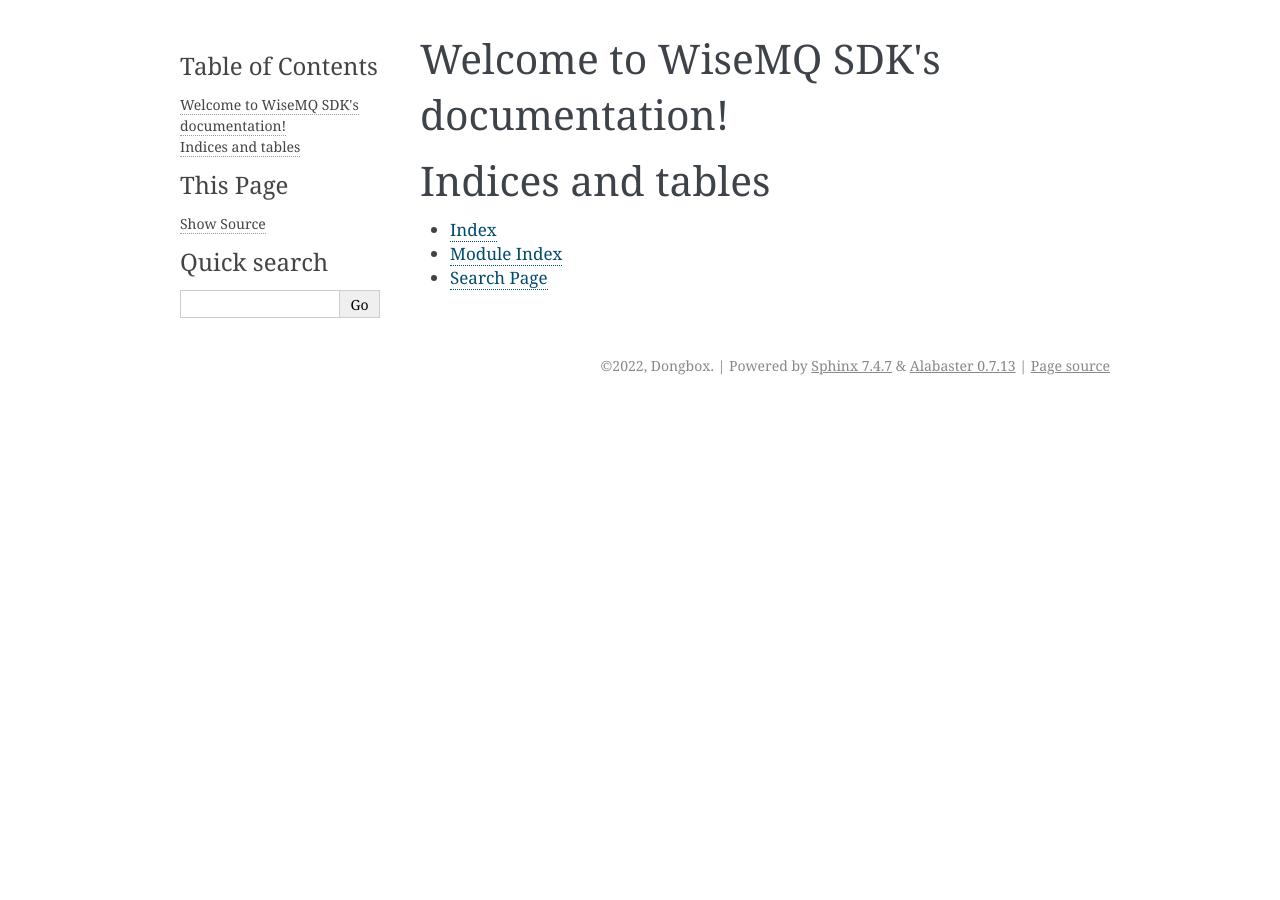
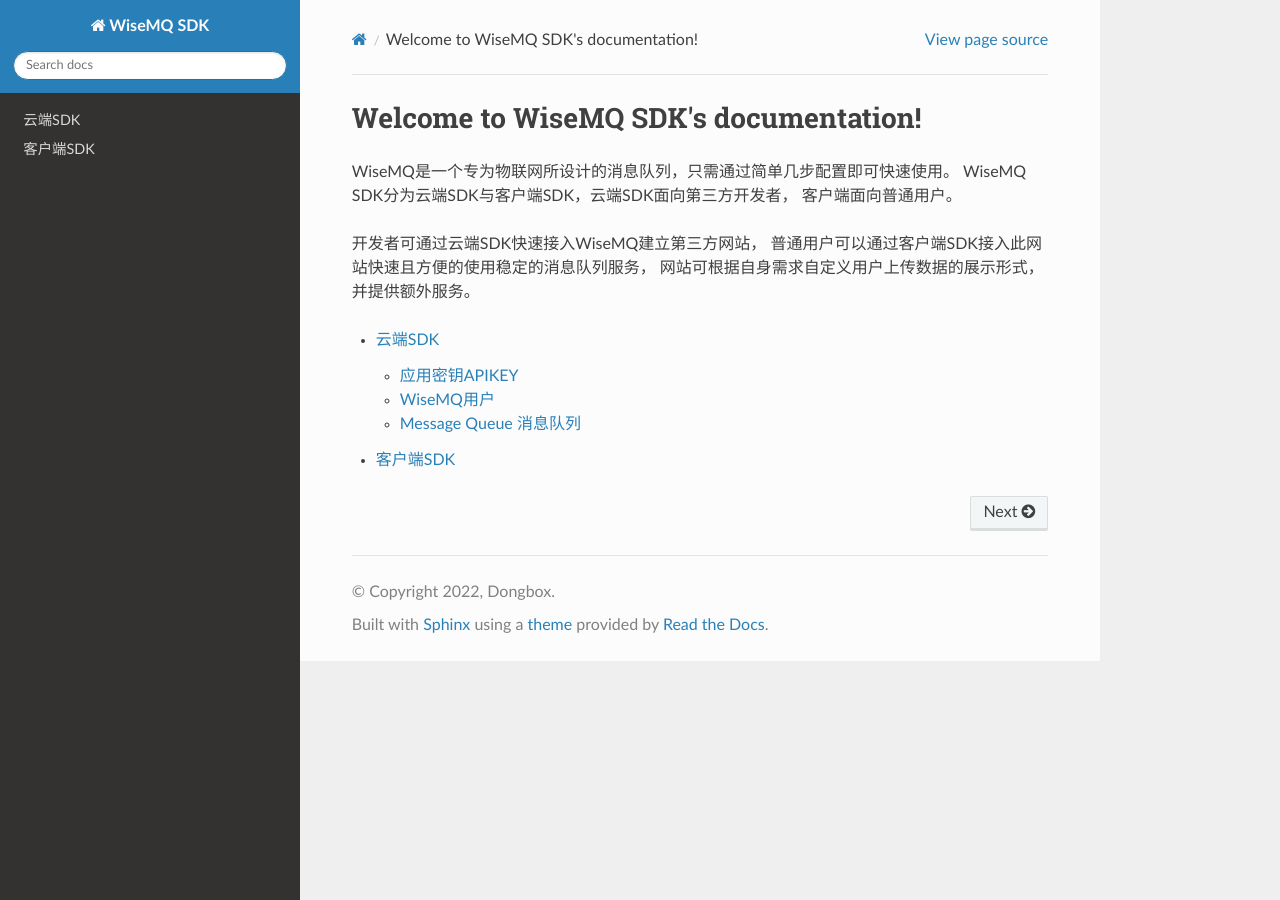
Before and after one commit to Wise-XAI/WiseMQ-SDK, a Sphinx documentation site: the page built from docs/source/index.rst, in a window 1280 px wide. Built offline with Sphinx 7.4.7 and the Read the Docs theme 2.0.0, drawn with Linux system fonts in a browser that asks for light colours.

Commit message:
Finished basic docs for server and perfect message request.

````diff
--- /dev/null
+++ b/docs/source/client/index.rst
@@ -0,0 +1,5 @@
+客户端SDK
+======================================
+
+.. toctree::
+   :maxdepth: 1
--- a/docs/source/conf.py
+++ b/docs/source/conf.py
@@ -13,8 +13,13 @@
 # import os
 # import sys
 # sys.path.insert(0, os.path.abspath('.'))
+import sphinx_rtd_theme
+from recommonmark.parser import CommonMarkParser
 
-
+# source_parsers = {
+#     '.md': CommonMarkParser,
+# }
+# source_suffix = ['.rst', '.md']
 # -- Project information -----------------------------------------------------
 
 project = 'WiseMQ SDK'
@@ -31,6 +36,7 @@
 # extensions coming with Sphinx (named 'sphinx.ext.*') or your custom
 # ones.
 extensions = [
+    'recommonmark',
 ]
 
 # Add any paths that contain templates here, relative to this directory.
@@ -54,8 +60,9 @@
 # The theme to use for HTML and HTML Help pages.  See the documentation for
 # a list of builtin themes.
 #
-html_theme = 'alabaster'
-
+# html_theme = 'alabaster'
+html_theme = "sphinx_rtd_theme"
+html_theme_path = [sphinx_rtd_theme.get_html_theme_path()]
 # Add any paths that contain custom static files (such as style sheets) here,
 # relative to this directory. They are copied after the builtin static files,
 # so a file named "default.css" will overwrite the builtin "default.css".
--- a/docs/source/index.rst
+++ b/docs/source/index.rst
@@ -5,16 +5,16 @@
 
 Welcome to WiseMQ SDK's documentation!
 ======================================
+WiseMQ是一个专为物联网所设计的消息队列，只需通过简单几步配置即可快速使用。
+WiseMQ SDK分为云端SDK与客户端SDK，云端SDK面向第三方开发者， 客户端面向普通用户。
+
+开发者可通过云端SDK快速接入WiseMQ建立第三方网站，
+普通用户可以通过客户端SDK接入此网站快速且方便的使用稳定的消息队列服务，
+网站可根据自身需求自定义用户上传数据的展示形式，并提供额外服务。
+
 
 .. toctree::
    :maxdepth: 2
-   :caption: Contents:
 
-
-
-Indices and tables
-==================
-
-* :ref:`genindex`
-* :ref:`modindex`
-* :ref:`search`
+   server/index
+   client/index
--- /dev/null
+++ b/docs/source/server/apikey.md
@@ -0,0 +1,22 @@
+应用密钥APIKEY
+=============
+## 如何获取APIKEY?
+第三方网站如要使用WiseMQ必须要到官网进行申请并通过管理员审核后才能使用云端SDK。
+在WiseMQ主页中点击“启动你的应用”进行登录。
+![WiseMQ主页](./wisemq_index.png)
+
+登录后根据提示填写所创建应用的名称与介绍。
+![WiseMQ主页](./wisemq_application.png)
+> 注意：用户自身不能存在同名应用，介绍愈完善愈便于审核。
+
+申请通过后会获取到此应用的`APIKEY`，在接下来创建WiseMQ实例的时候传入APIKEY即可，SDK会自动将此APIKEY加入请求头进行验证。
+
+## 使用样例
+```
+import os
+# 获取APIKEY与WiseMQ服务地址
+APIKEY = os.environ.get("APIKEY")
+WiseMQServer = os.environ.get("WiseMQServer")
+# 实例化WiseMQ交互对象
+wisemq_interface = WiseMQInterface(APIKEY, WiseMQServer)
+```
--- /dev/null
+++ b/docs/source/server/index.rst
@@ -0,0 +1,9 @@
+云端SDK
+======================================
+
+.. toctree::
+   :maxdepth: 2
+
+   apikey
+   users
+   mq
--- /dev/null
+++ b/docs/source/server/mq.md
@@ -0,0 +1,116 @@
+Message Queue 消息队列
+=============
+在交互创建用户后可创建用户所使用的数据智能体。
+
+## 1. 创建数据智能体：`create_data_agent`
+`create_data_agent(token, number_of_data)`，其接收两个参数，第一个为用户凭证，第二个为创建数据智能体的数量。
+
+### 使用样例
+```python
+import os
+# 获取APIKEY与WiseMQ服务地址
+APIKEY = os.environ.get("APIKEY")
+WiseMQServer = os.environ.get("WiseMQServer")
+# 实例化交互对象
+wisemq_interface = WiseMQInterface(APIKEY, WiseMQServer)
+# 定义所创建的用户凭证和数量
+data = {"token": "Your User Token", "number_of_data": "Number of data that supposed to generate"}
+# 发送请求进行交互
+wisemq_interface.create_data_agent(*data)
+```
+
+### 返回样例
+```python
+[
+    {
+        "id": "{{ Data ID }}",
+        "name": "{{ Data Name }}"
+    },
+    {
+        "id": "{{ Data ID }}",
+        "name": "{{ Data Name }}"
+    }
+]
+```
+
+## 2. 获取数据智能体列表：`get_data_agent_list`
+`get_data_agent_list`接收用户凭证参数，返回此用户所拥有的所有数据智能体。
+
+### 使用样例
+```python
+...
+# 发送请求进行交互
+wisemq_interface.get_data_agent_list(token)
+```
+
+### 返回样例
+```python
+{
+    "count": {{ Data Total }},  # int
+    "next": null,  # 如果有则返回下一个的链接
+    "previous": null,  # 如果有则返回上一个的链接
+    "results": [
+        {
+            "id": {{ Data ID }},  # int
+            "name": "{{ Data Name }}",  # str
+        },
+        {
+            "id": {{ Data ID }},  # int
+            "name": "{{ Data Name }}",  # str
+        },
+        ...
+    ]
+}
+```
+
+## 3. 获取数据智能体信息：`get_data_agent_info`
+`get_data_agent_info(token, data_pk)`接收用户凭证和智能体ID作为参数，返回数据智能体的具体信息。
+
+### 使用样例
+```python
+...
+# 发送请求进行交互
+wisemq_interface.get_data_agent_info(token, data_pk)
+```
+
+### 返回样例
+```python
+{
+    "id": {{ Data ID }},  # int
+    "name": "{{ Data Name }}",  # str
+    "status": {
+        "status1": {
+            "type": "only_show",  # str,  单纯显示
+            "value": "{{ Value }}"  # str
+        },
+        "status2": {
+            "type": "switch",  # str, 开关，客户端可定义回调函数进行使用
+            "value": {{ 0 or 1}}  # int, 只有0或1，0，具体含义可自行统一
+        },
+        ...
+    }
+}
+```
+
+## 4. 获取智能体存储数据：`get_messages`
+`get_messages(token, data_pk, limit=None, offset=None)`接收用户凭证和智能体ID作为参数，返回数据智能体中所持久化的数据。
+
+### 使用样例
+```python
+...
+# 发送请求进行交互
+wisemq_interface.get_messages(token, data_pk)
+```
+`get_messages`采用LimitOffsetPagination，通过定义开始位置offset和数量limit可获取数据，数据为倒序输出。
+
+### 返回样例
+```python
+{
+    "count": {{ Data Total }},  # int
+    "next": "{{ domain }}/api/v1/mq/{{ token }}/data/{{ data_pk }}/get_messages?limit={{ limit }}&offset={{ offset }}",  # 下一页的地址
+    "previous": "{{ domain }}/api/v1/mq/{{ token }}/data/{{ data_pk }}/get_messages?limit={{ limit }}",  # 上一页的地址
+    "results": [  # 用户上传数据
+        ...
+    ]
+}
+```
--- /dev/null
+++ b/docs/source/server/users.md
@@ -0,0 +1,84 @@
+WiseMQ用户
+=============
+WiseMQ致力于隔离并保护用户隐私，因此第三方网站无需提供任何用户信息与WiseMQ进行对接，两者通过唯一的凭证进行关联，你可以创建一张表与原本的用户表进行一对一关联，然后定义字段`wisemq_token`在此自动生成用户的凭证，通过此凭证与WiseMQ进行交互创建WiseMQ用户，而之后有关此用户的所有请求均通过此凭证进行交互。
+
+## 1. 创建用户：`create_wisemq_user`
+`create_wisemq_user`方法接收`token`参数进行交互，`token`为网站自定义的用户凭证，
+所以定义字典`{"token": "Your User Token"}`传入`create_wisemq_user()`即可。
+
+### 使用样例
+```python
+import os
+# 获取APIKEY与WiseMQ服务地址
+APIKEY = os.environ.get("APIKEY")
+WiseMQServer = os.environ.get("WiseMQServer")
+# 实例化交互对象
+wisemq_interface = WiseMQInterface(APIKEY, WiseMQServer)
+# 定义所创建的用户凭证
+data = {"token": "Your User Token"}
+# 发送请求进行交互
+wisemq_interface.create_wisemq_user(data)
+```
+
+### 返回样例
+```
+{
+    "username": "{{ Username }}",
+    "password": "{{ Password }}",
+    "token": "{{ Your User Token }}",
+    "expired_date": "{{ User Expired Date }}",
+    "created": "{{ User Created Date }}"
+}
+```
+
+## 2. 获取用户信息：`get_user_info`
+`get_user_info`方法接收凭证作为权限校验，传入所要获取的用户凭证获取其相关信息。
+### 使用样例
+```python
+...
+# 发送请求进行交互
+wisemq_interface.get_user_info(token)
+```
+### 返回样例
+```
+{
+    "username": "{{ Username }}",
+    "password": "{{ Password }}",
+    "token": "{{ Your User Token }}",
+    "expired_date": "{{ User Expired Date }}",
+    "created": "{{ User Created Date }}"
+}
+```
+
+## 3. 获取用户配置文件：`get_client_config_file`
+`get_client_config_file`接收凭证作为权限校验，获取用户的配置文件用于客户端上传数据。
+
+### 使用样例
+```python
+...
+# 发送请求进行交互
+wisemq_interface.get_client_config_file(token)
+
+```
+
+###返回样例
+返回文件格式，可直接映射为地址给用户下载或取出其中的数据做另外处理。
+```python
+FileResponse(
+    {
+        "user": {
+                "username": "{{ Username }}",
+                "password": "{{ Password }}"
+            },
+    "dataset": [
+            {
+                "name": "{{ Data Name }}",
+                "broker": {
+                    "host": "{{ Broker Host }}",
+                    "port": "{{ Broker Port }}"
+                    }
+            }
+        ]
+    }
+    )
+```
````
Also changed, not shown: docs/source/server/wisemq_application.png (added), docs/source/server/wisemq_index.png (added), 2 other files.
